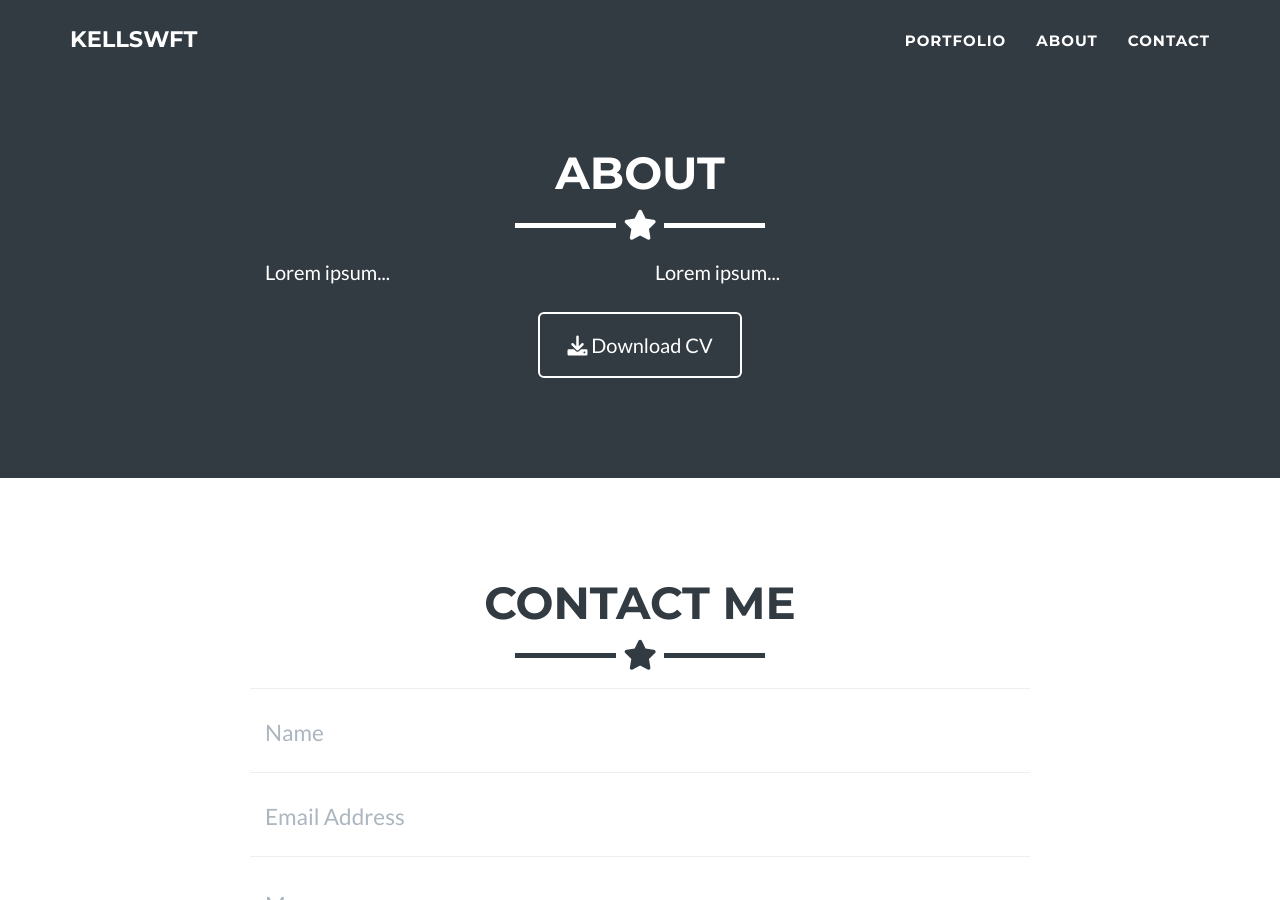
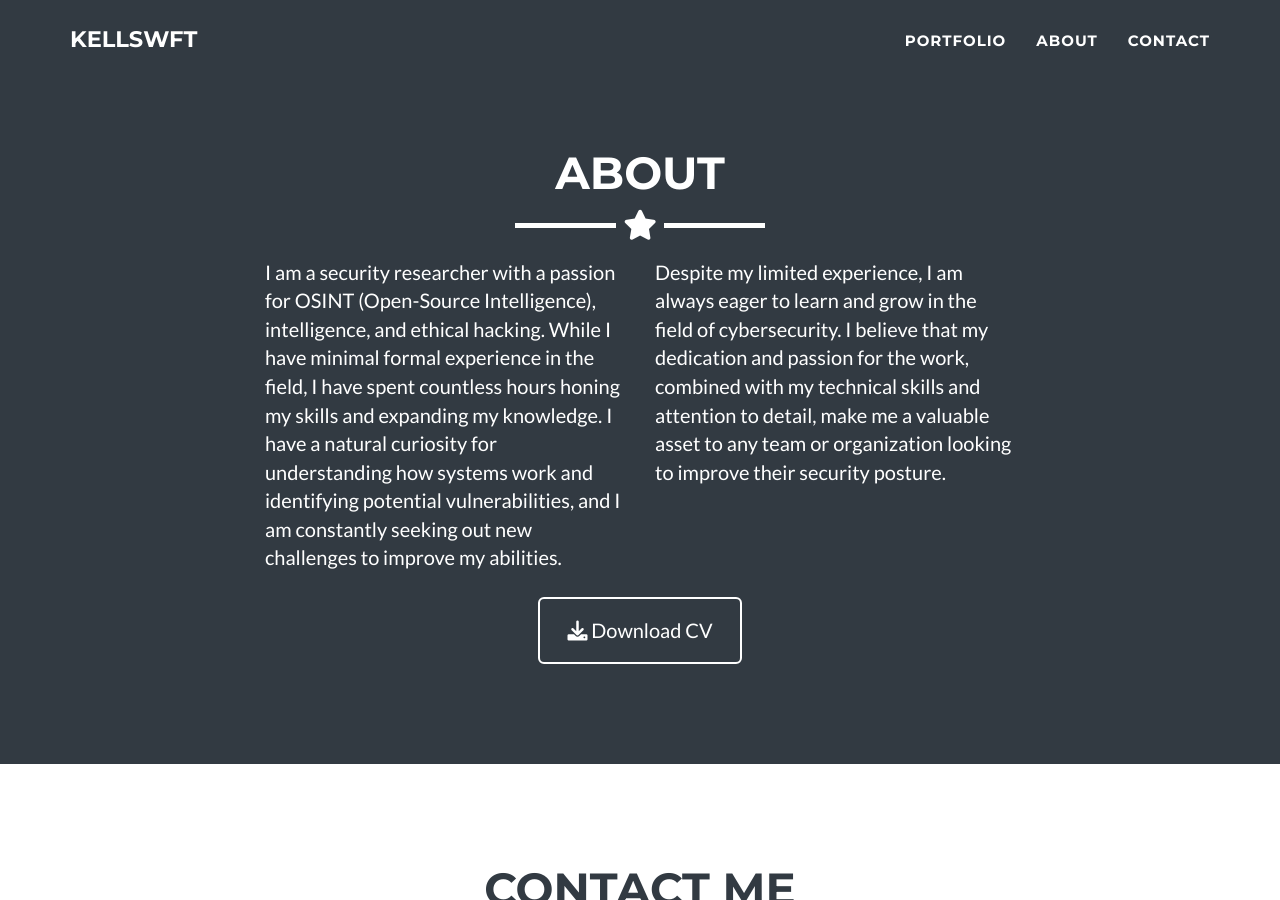
Before and after one commit to kellswft/kellswft.github.io, a Jekyll site: the page built from _posts/2014-07-18-project-1.markdown, in a window 1280 px wide and 900 px high, scrolled down 1330 px. Built offline with Jekyll 4.4.1, drawn with Linux system fonts in a browser that asks for light colours.

Commit message:
Update about.html

```diff
--- a/_includes/about.html
+++ b/_includes/about.html
@@ -9,10 +9,10 @@
     </div>
     <div class="row">
       <div class="col-lg-4 col-lg-offset-2">
-        <p>Lorem ipsum... </p>
+        <p>I am a security researcher with a passion for OSINT (Open-Source Intelligence), intelligence, and ethical hacking. While I have minimal formal experience in the field, I have spent countless hours honing my skills and expanding my knowledge. I have a natural curiosity for understanding how systems work and identifying potential vulnerabilities, and I am constantly seeking out new challenges to improve my abilities.</p>
       </div>
       <div class="col-lg-4">
-        <p>Lorem ipsum... </p>
+        <p>Despite my limited experience, I am always eager to learn and grow in the field of cybersecurity. I believe that my dedication and passion for the work, combined with my technical skills and attention to detail, make me a valuable asset to any team or organization looking to improve their security posture.</p>
       </div>
       <div class="col-lg-8 col-lg-offset-2 text-center">
         <a href="https://" class="btn btn-lg btn-outline">
```
